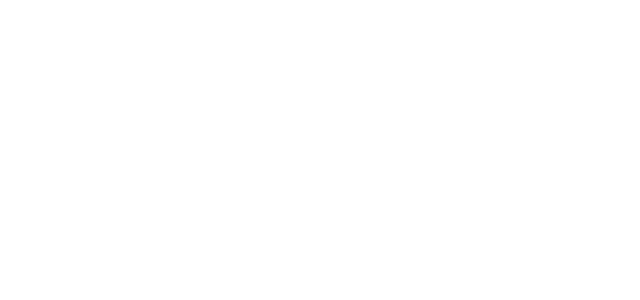
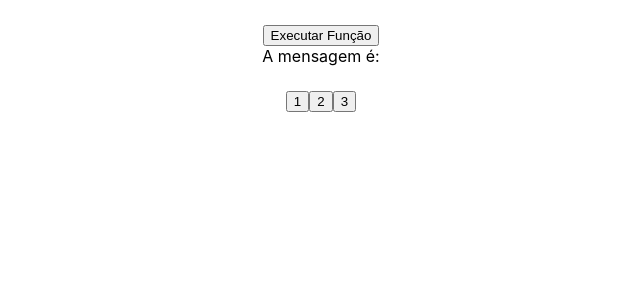
Before and after one commit to Miguelito2926/Treinamento-React, a React (Create React App) app: page / in a window 1280 px wide. Shown: the top 300 px of the page, without its empty margins (319-959 px from the left). Built offline with nearby package versions, Linux system fonts and the light colour scheme.

Commit message:
Trabalhando função como prop e conhecendo conceito de state lift

```diff
--- a/src/App.js
+++ b/src/App.js
@@ -1,18 +1,30 @@
 
+import { useState } from 'react';
 import './App.css'
-import Donald from './assets/donald.png'
-import CarDetails from './components/CarDetails'
-import ConditionalRender from './components/ConditionalRender'
-import LisRender from './components/ListRender'
-import ManageData from './components/ManageData'
-import ShowUserName from './components/ShowUserName'
-import Fragments from './components/Fragments'
-import Container from './components/Container'
+import ExecuteFunction from './components/ExecuteFunction';
+import Message from './components/Message';
+import ChangeMessage from './components/ChangeMessage';
 
 function App () {
 
+function showMenssage() {
+  console.log("Evento do compomente Pai!");
+}
+
+const [message, setMessage] = useState("");
+
+const handleMessage = (msg) => {
+  setMessage(msg);
+};
+
   return (
     <div className='App'>
+
+     <ExecuteFunction myFunction={showMenssage}/>
+
+      {/*State lift*/}
+      <Message msg={message}/>
+      <ChangeMessage handleMessage={handleMessage}/>
 
     </div>
   )
--- /dev/null
+++ b/src/components/ChangeMessage.js
@@ -0,0 +1,14 @@
+import React from 'react'
+
+export default function ChangeMessageState({handleMessage}) {
+
+  const messages = ["Oi", "Olá", "Com vai?"]
+
+    return (
+    <div>
+        <button onClick={() => handleMessage(messages[0])}>1</button>
+        <button onClick={() => handleMessage(messages[1])}>2</button>
+        <button onClick={() => handleMessage(messages[2])}>3</button>
+    </div>
+  )
+}
--- /dev/null
+++ b/src/components/ExecuteFunction.js
@@ -0,0 +1,9 @@
+import React from "react";
+
+export default function ExecuteFunction({ myFunction }) {
+  return (
+    <div>
+      <button onClick={myFunction}>Executar Função</button>{}
+    </div>
+  );
+}
--- /dev/null
+++ b/src/components/Message.js
@@ -0,0 +1,11 @@
+import React, { useState } from 'react'
+
+export default function Message({msg}) {
+
+    const message = useState();
+  return (
+    <div>
+        A mensagem é: {msg}
+    </div>
+  )
+}
```
